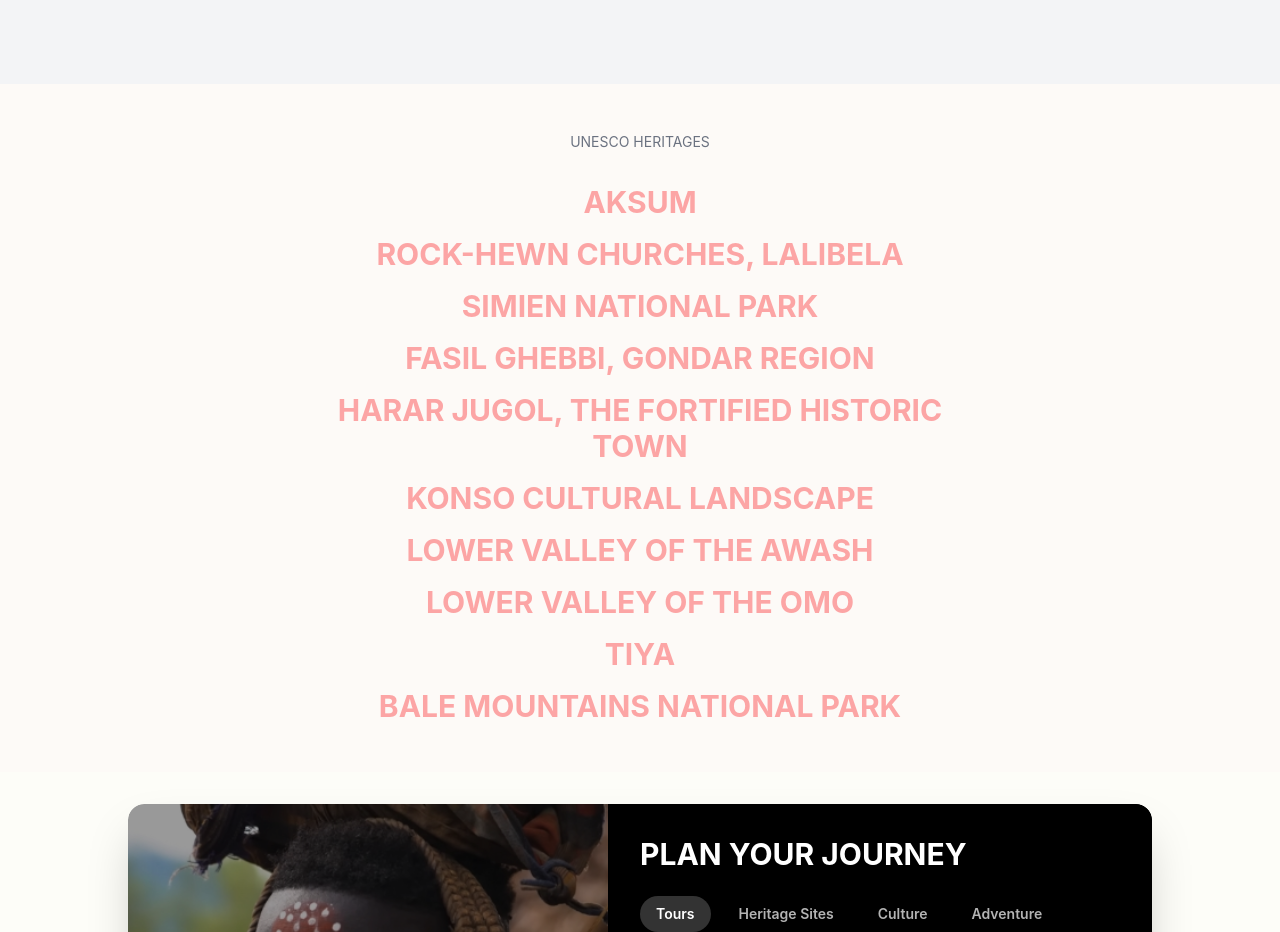
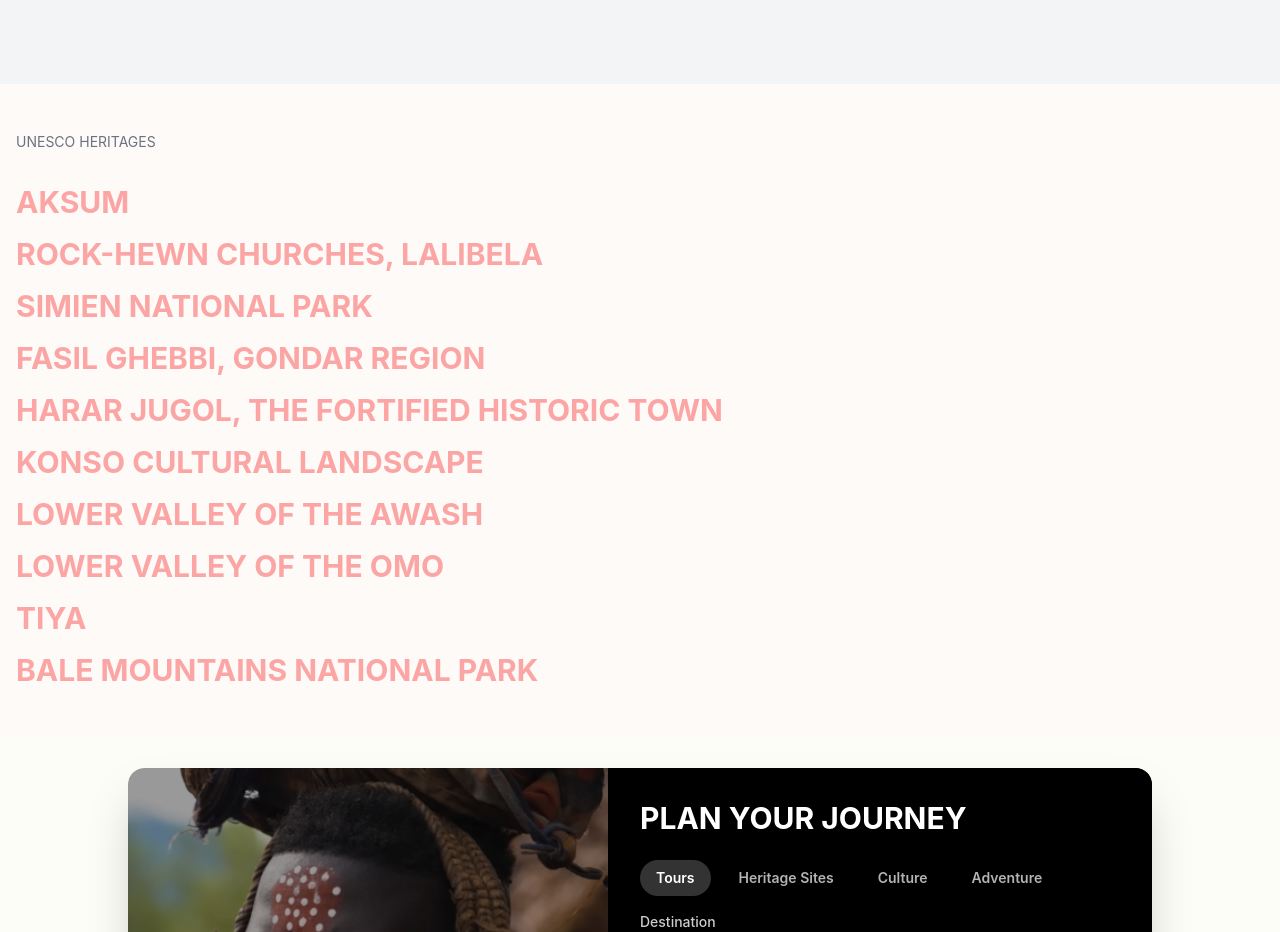
Before and after one commit to tadid418-s/Visit-Ethiopia, a Next.js app: page / in a window 1280 px wide. Shown: the part 2260-3192 px from the top of the page. Built offline with nearby package versions, Linux system fonts and the light colour scheme; a web font is replaced by a local one.

Commit message:
Moved text in unesco to the left most

```diff
--- a/app/layout.tsx
+++ b/app/layout.tsx
@@ -9,7 +9,7 @@
   title: 'Visit Ethiopia - Discover Ancient Wonders & Natural Beauty',
   description: 'Explore Ethiopia\'s rich cultural heritage, UNESCO World Heritage sites, stunning landscapes, and authentic experiences. From the rock-hewn churches of Lalibela to the Danakil Depression, discover the cradle of humanity.',
   authors: [
-    { name: 'Visit Ethiopia', url: 'https://visit-ethiopia.com/' }
+    { name: 'Visit Ethiopia', url: 'https://visit-ethiopia-rosy.vercel.app/' }
   ],
   keywords: [
     'Ethiopia', 'Travel', 'Tourism', 'Lalibela', 'Axum', 'Simien Mountains', 'Danakil Depression', 'UNESCO World Heritage', 'Ethiopian Culture', 'Addis Ababa', 'Historical Sites', 'Natural Wonders', 'African Tourism', 'Cultural Heritage', 'Rock Churches'
--- a/components/UNESCOHeritages.tsx
+++ b/components/UNESCOHeritages.tsx
@@ -58,12 +58,12 @@
   return (
     <section className="py-12 bg-[#fdfaf7] relative">
       <div className="max-w-7xl mx-auto px-4">
-        <p className="text-sm text-gray-500 mb-8 uppercase text-center">UNESCO Heritages</p>
-        <ul className="space-y-4 max-w-2xl mx-auto">
+  <p className="text-sm text-gray-500 mb-8 uppercase text-left">UNESCO Heritages</p>
+  <ul className="space-y-4 w-full">
           {sites.map((site, index) => (
             <li
               key={index}
-              className={`text-2xl md:text-3xl font-bold uppercase cursor-pointer transition-colors text-center ${
+              className={`text-2xl md:text-3xl font-bold uppercase cursor-pointer transition-colors text-left ${
                 activeIndex === index ? 'text-red-800' : 'text-red-300'
               }`}
               onClick={() => setActiveIndex(index)}
@@ -106,15 +106,15 @@
                   {sites[activeIndex].name}
                 </h3>
                 <div className="flex justify-between items-center bg-white/30 backdrop-blur-sm rounded-xl px-4 py-2 mb-3">
-                  <div className="flex flex-col items-center">
+                  <div className="flex flex-col items-start">
                     <span className="text-yellow-500 text-lg">★</span>
                     <span className="text-xs text-gray-900 font-medium">World Heritage</span>
                   </div>
-                  <div className="flex flex-col items-center">
+                  <div className="flex flex-col items-start">
                     <span className="text-green-600 text-lg">🌍</span>
                     <span className="text-xs text-gray-900 font-medium">Ethiopia</span>
                   </div>
-                  <div className="flex flex-col items-center">
+                  <div className="flex flex-col items-start">
                     <span className="text-blue-500 text-lg">🏞️</span>
                     <span className="text-xs text-gray-900 font-medium">Since 1978</span>
                   </div>
```
